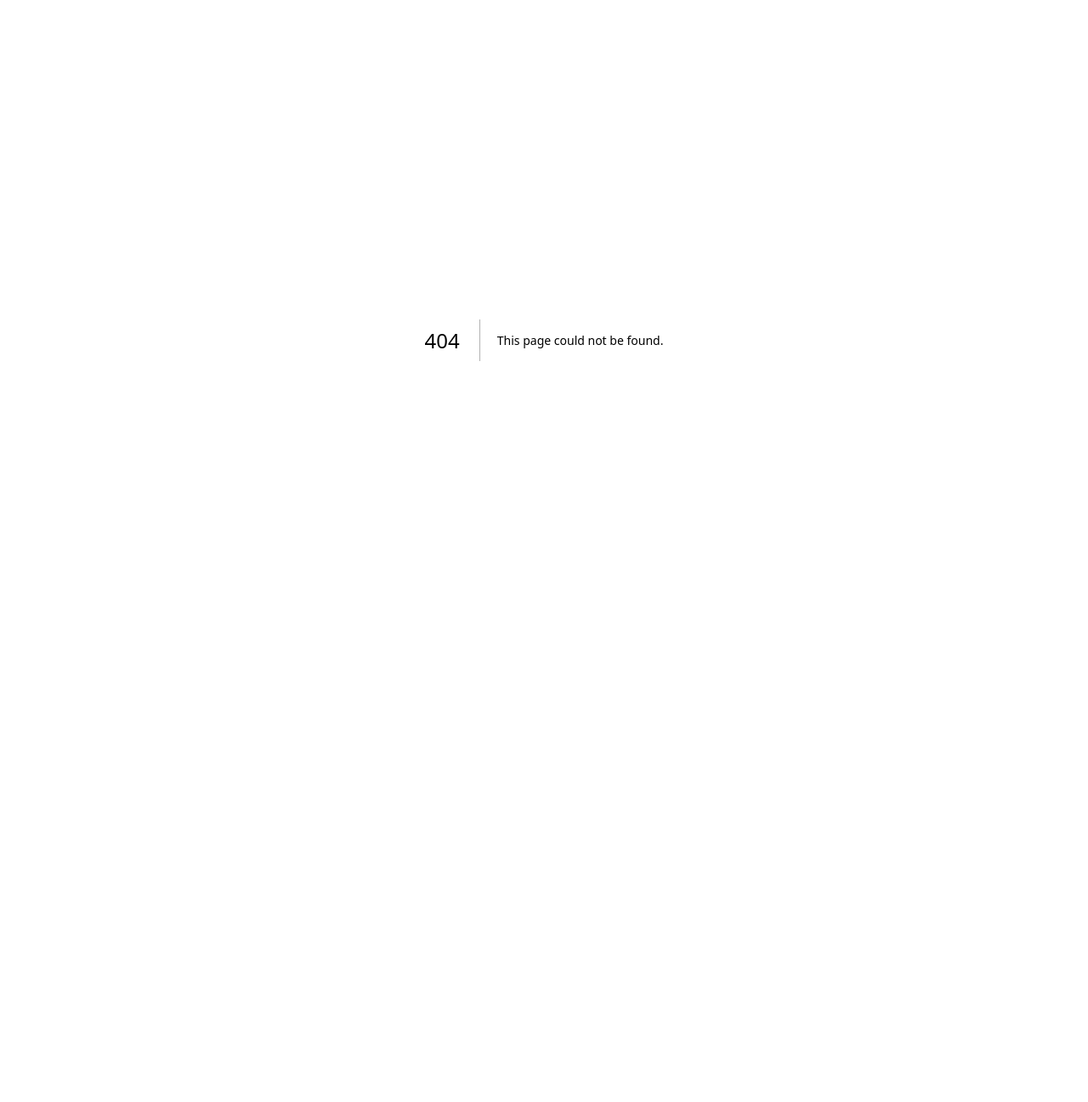
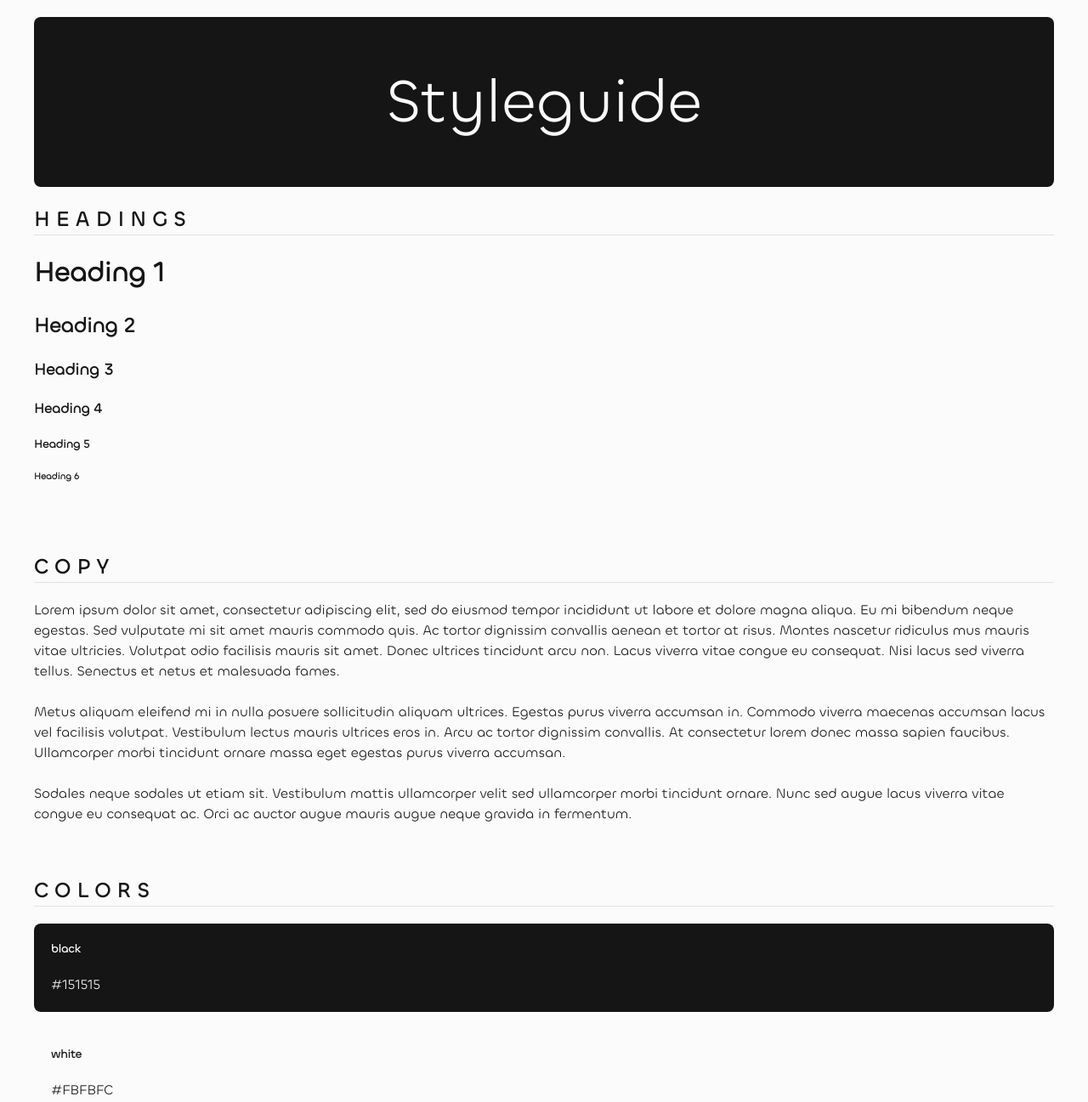
Before and after one commit to wolfpilot/wolfpilot.co, a Next.js app: page /styleguide in a window 1280 px wide. Before the commit this address had no page. Shown: the top 1297 px of the page at 85% size. Before the commit the page ends 800 px from the top, so only its background shows below. Built offline with nearby package versions, Linux system fonts and the light colour scheme.

Commit message:
Add a basic Styleguide page

```diff
--- /dev/null
+++ b/src/app/styleguide/page.tsx
@@ -0,0 +1,127 @@
+"use client"
+
+import styled from "styled-components"
+
+// Styles
+import { colors } from "@/styles/colors"
+
+// Components
+import Container from "@/components/layout/Container"
+import Heading from "@/components/generic/Heading"
+import Text from "@/components/generic/Text"
+
+const StyleguidePage: React.FC = () => {
+  return (
+    <Main>
+      <Container>
+        <Header>
+          <Title>Styleguide</Title>
+        </Header>
+
+        <Content>
+          <ContentHeading level="h2">Headings</ContentHeading>
+
+          <Heading level="h1">Heading 1</Heading>
+          <Heading level="h2">Heading 2</Heading>
+          <Heading level="h3">Heading 3</Heading>
+          <Heading level="h4">Heading 4</Heading>
+          <Heading level="h5">Heading 5</Heading>
+          <Heading level="h6">Heading 6</Heading>
+        </Content>
+
+        <Content>
+          <ContentHeading level="h2">Copy</ContentHeading>
+
+          <Text>
+            Lorem ipsum dolor sit amet, consectetur adipiscing elit, sed do
+            eiusmod tempor incididunt ut labore et dolore magna aliqua. Eu mi
+            bibendum neque egestas. Sed vulputate mi sit amet mauris commodo
+            quis. Ac tortor dignissim convallis aenean et tortor at risus.
+            Montes nascetur ridiculus mus mauris vitae ultricies. Volutpat odio
+            facilisis mauris sit amet. Donec ultrices tincidunt arcu non. Lacus
+            viverra vitae congue eu consequat. Nisi lacus sed viverra tellus.
+            Senectus et netus et malesuada fames.
+            <br />
+            <br />
+            Metus aliquam eleifend mi in nulla posuere sollicitudin aliquam
+            ultrices. Egestas purus viverra accumsan in. Commodo viverra
+            maecenas accumsan lacus vel facilisis volutpat. Vestibulum lectus
+            mauris ultrices eros in. Arcu ac tortor dignissim convallis. At
+            consectetur lorem donec massa sapien faucibus. Ullamcorper morbi
+            tincidunt ornare massa eget egestas purus viverra accumsan.
+            <br />
+            <br />
+            Sodales neque sodales ut etiam sit. Vestibulum mattis ullamcorper
+            velit sed ullamcorper morbi tincidunt ornare. Nunc sed augue lacus
+            viverra vitae congue eu consequat ac. Orci ac auctor augue mauris
+            augue neque gravida in fermentum.
+          </Text>
+        </Content>
+
+        <Content>
+          <ContentHeading level="h2">Colors</ContentHeading>
+
+          <ColorList>
+            {Object.entries(colors).map(([key, val], index) => (
+              <ColorBlock key={index} hex={val}>
+                {key && <Heading level="h5">{key}</Heading>}
+                {val && <Text>{val}</Text>}
+              </ColorBlock>
+            ))}
+          </ColorList>
+        </Content>
+      </Container>
+    </Main>
+  )
+}
+
+const Main = styled.div`
+  padding: var(--base-gutter);
+`
+Main.displayName = "Main"
+
+const Header = styled.div`
+  display: flex;
+  justify-content: center;
+  align-items: center;
+  height: 25vh;
+  margin-bottom: var(--base-gutter);
+  border-radius: var(--border-radius-sml);
+  background-color: var(--c-black);
+  color: var(--c-white);
+`
+Header.displayName = "Header"
+
+const Title = styled.div`
+  font-size: 72px;
+`
+Title.displayName = "Title"
+
+const Content = styled.div`
+  &:not(:last-of-type) {
+    margin-bottom: var(--base-gutter);
+    padding-bottom: calc(2 * var(--base-gutter));
+  }
+`
+Content.displayName = "Content"
+
+const ContentHeading = styled(Heading)`
+  text-transform: uppercase;
+  letter-spacing: 0.5em;
+  border-bottom: 1px solid var(--c-neutral3);
+`
+ContentHeading.displayName = "ContentHeading"
+
+const ColorList = styled.div``
+ColorList.displayName = "ColorList"
+
+const ColorBlock = styled.div<{ hex: string }>`
+  margin: var(--base-gutter) 0;
+  padding: var(--base-gutter);
+  border-radius: var(--border-radius-sml);
+  background-color: ${({ hex }) => hex};
+  ${({ hex }) => hex === colors.black && `color: ${colors.white}`};
+`
+ColorBlock.displayName = "ColorBlock"
+
+export default StyleguidePage
--- /dev/null
+++ b/src/components/generic/Heading.tsx
@@ -0,0 +1,39 @@
+import styled from "styled-components"
+
+export type HeadingTypes = "h1" | "h2" | "h3" | "h4" | "h5" | "h6"
+
+export interface IProps {
+  level: HeadingTypes
+  className?: string
+  children?: React.ReactNode
+}
+
+const Heading: React.FC<IProps> = ({ className, children, level }) => {
+  /**
+   * Infer the correct heading tag automatically
+   * ex: level h2 => <H2>...</H2>
+   */
+  const Tag = level
+
+  return (
+    <Wrapper className={className}>
+      <Tag>{children}</Tag>
+    </Wrapper>
+  )
+}
+
+const Wrapper = styled.div`
+  margin-bottom: var(--base-gutter);
+
+  h1,
+  h2,
+  h3,
+  h4,
+  h5,
+  h6 {
+    margin-bottom: 0;
+  }
+`
+Wrapper.displayName = "Wrapper"
+
+export default Heading
--- /dev/null
+++ b/src/components/generic/Text.tsx
@@ -0,0 +1,33 @@
+import React from "react"
+import styled from "styled-components"
+
+// Styles
+import { mq } from "@/styles/utils/mediaQueries"
+import { textStyles } from "@/styles/typography"
+
+interface IProps {
+  className?: string
+  children?: React.ReactNode
+}
+
+const Text: React.FC<IProps> = ({ className, children }) => (
+  <Wrapper className={className}>{children}</Wrapper>
+)
+
+/* ${mq.from.M`
+    ${textStyles.M};
+  `}
+
+  ${mq.from.L`
+    ${textStyles.L};
+  `}
+
+  ${mq.from.XXL`
+    ${textStyles.XL};
+  `} */
+
+const Wrapper = styled.div`
+  ${textStyles.body};
+`
+
+export default Text
--- /dev/null
+++ b/src/components/layout/Container.tsx
@@ -0,0 +1,10 @@
+import styled from "styled-components"
+
+const Container = styled.div`
+  width: 100%;
+  padding-right: var(--base-gutter);
+  padding-left: var(--base-gutter);
+  margin: 0 auto;
+`
+
+export default Container
--- a/src/styles/colors.ts
+++ b/src/styles/colors.ts
@@ -16,5 +16,5 @@ export const colors = {
   textHighlight: "#14FF6460",
   gridBgColor: "#6470790d",
   gridColumnBgColor: "#0085FF10",
-  gridTextColor: "#000000",
+  gridTextColor: "#151515",
 }
```
Also changed, not shown: src/components/Button.tsx (renamed from src/app/components/Button.tsx), 1 other file (tests, documents, lock files or other folders).
